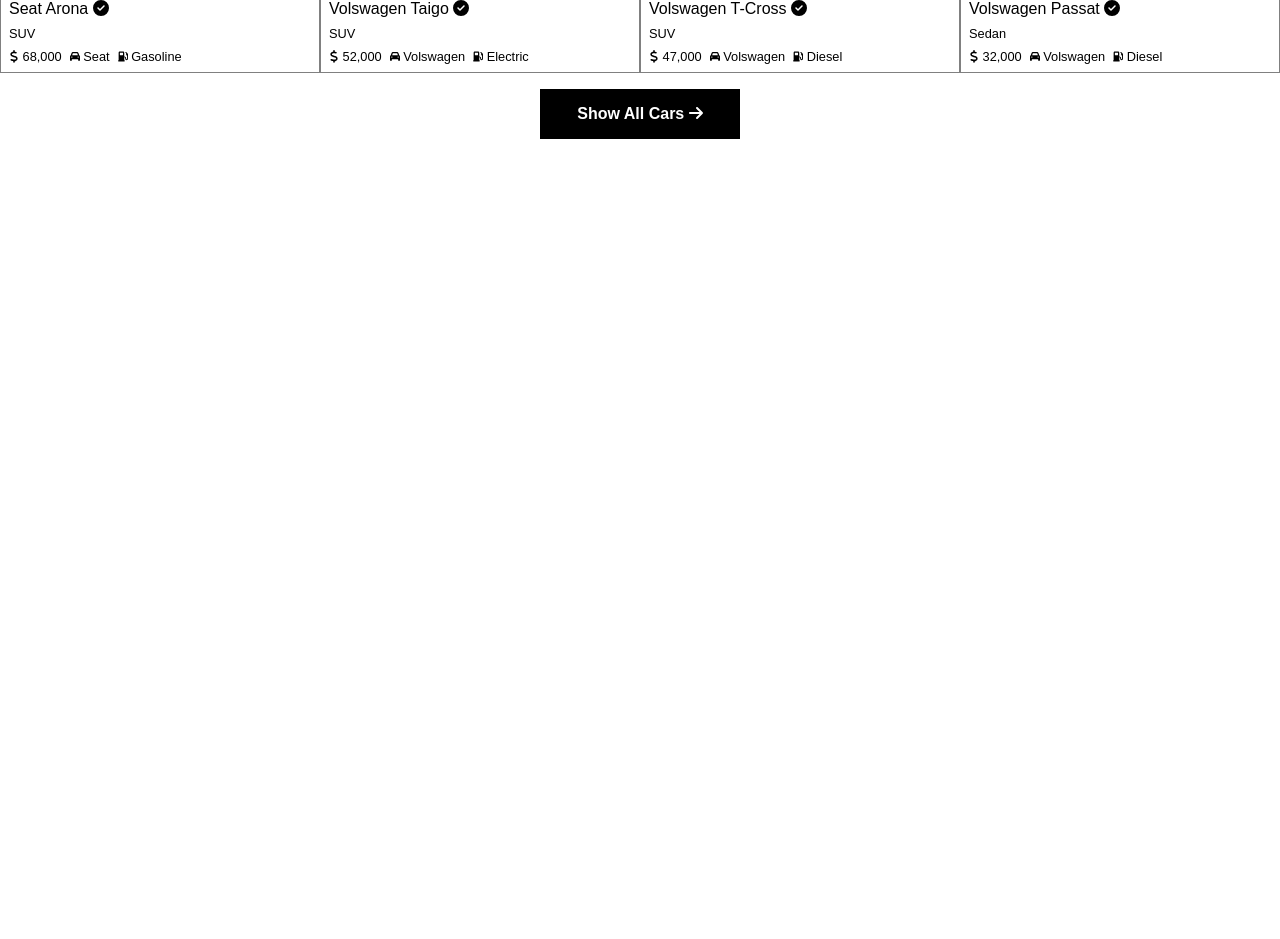
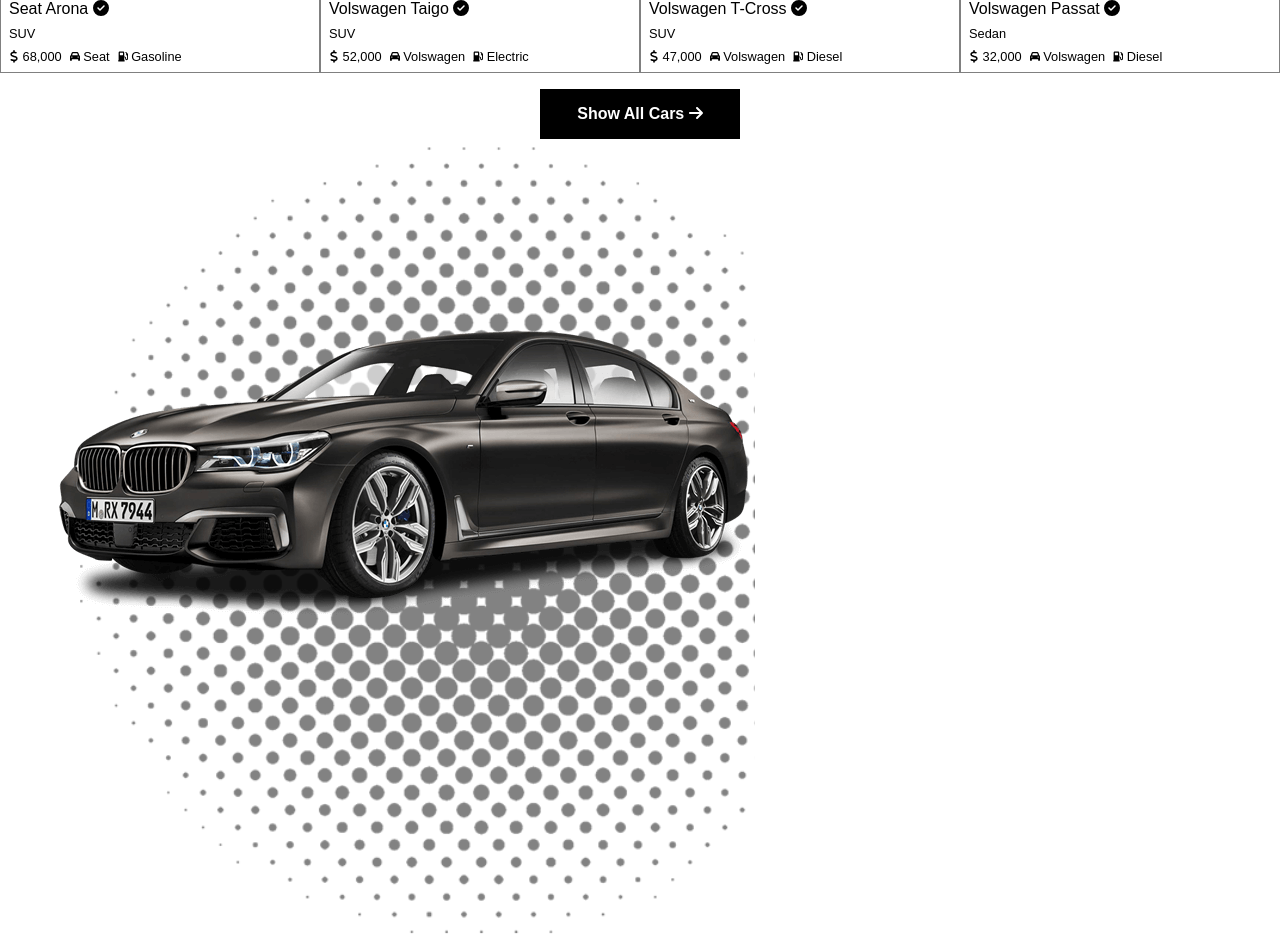
Before and after one commit to Giovanni-Palmitessa/proj-html-vuejs, a Vue app: page / in a window 1280 px wide. Shown: the part 1700-2639 px from the top of the page. Before the commit the page ends 1839 px from the top, so only its background shows below. Built offline with nearby package versions, Linux system fonts and the light colour scheme.

Commit message:
add container small class and image in about sec

```diff
--- a/src/assets/partials/_general.scss
+++ b/src/assets/partials/_general.scss
@@ -17,3 +17,8 @@ a {
   max-width: 1400px;
   margin-inline: auto;
 }
+
+.container-small {
+  max-width: 1170px;
+  margin-inline: auto;
+}
--- a/src/components/AppMain.vue
+++ b/src/components/AppMain.vue
@@ -189,6 +189,18 @@ export default {
         </div>
       </div>
     </section>
+
+    <!-- VUOI VENDERE LA TUA AUTO? -->
+    <section>
+      <div class="container-small">
+        <div class="contents">
+          <div class="car-left">
+            <img src="../assets/img/aoutcar-about-1.png" alt="Auto about" />
+          </div>
+          <div class="info-right"></div>
+        </div>
+      </div>
+    </section>
   </main>
 </template>
 
@@ -246,4 +258,13 @@ export default {
     cursor: pointer;
   }
 }
+
+.contents {
+  display: flex;
+  height: 100vh;
+  .car-left {
+    background-image: url(../assets/img/circle-auto-car-1.png);
+    background-size: cover;
+  }
+}
 </style>
```
